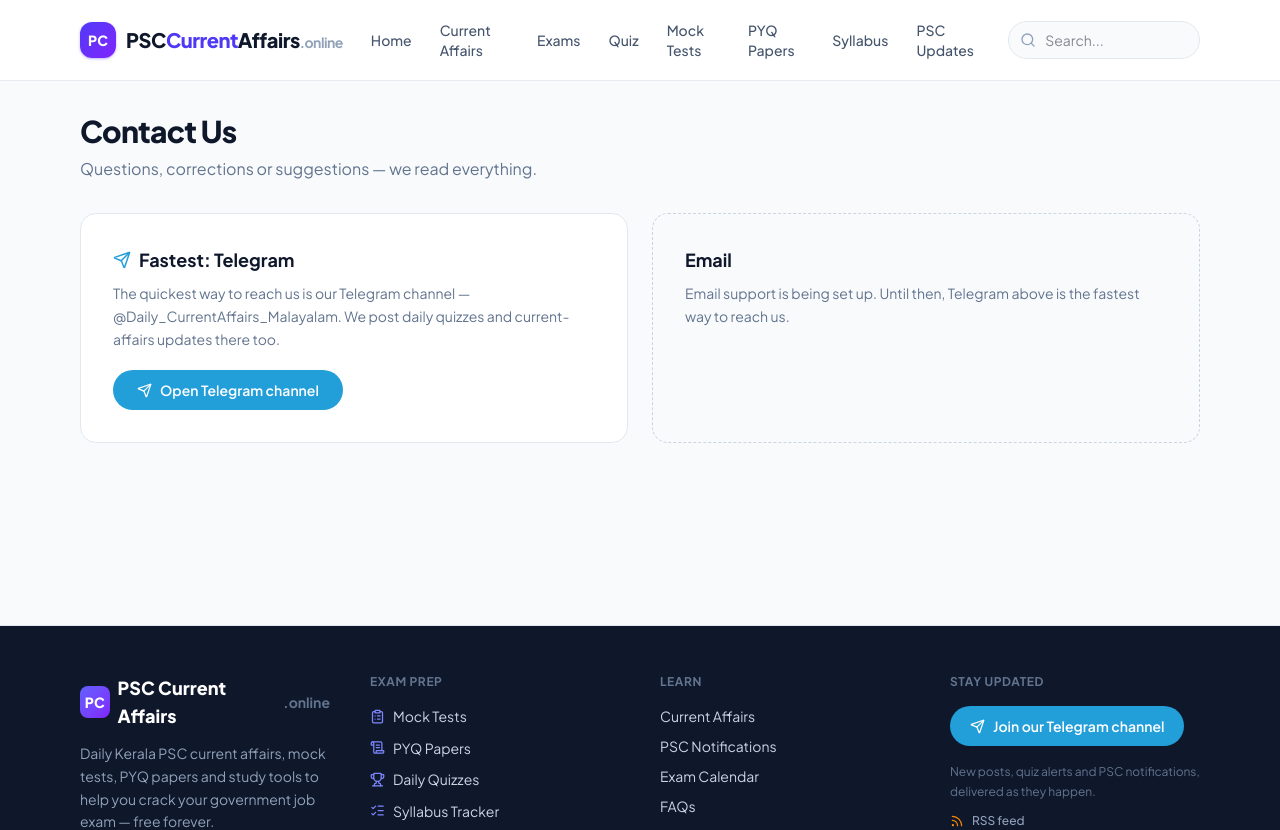
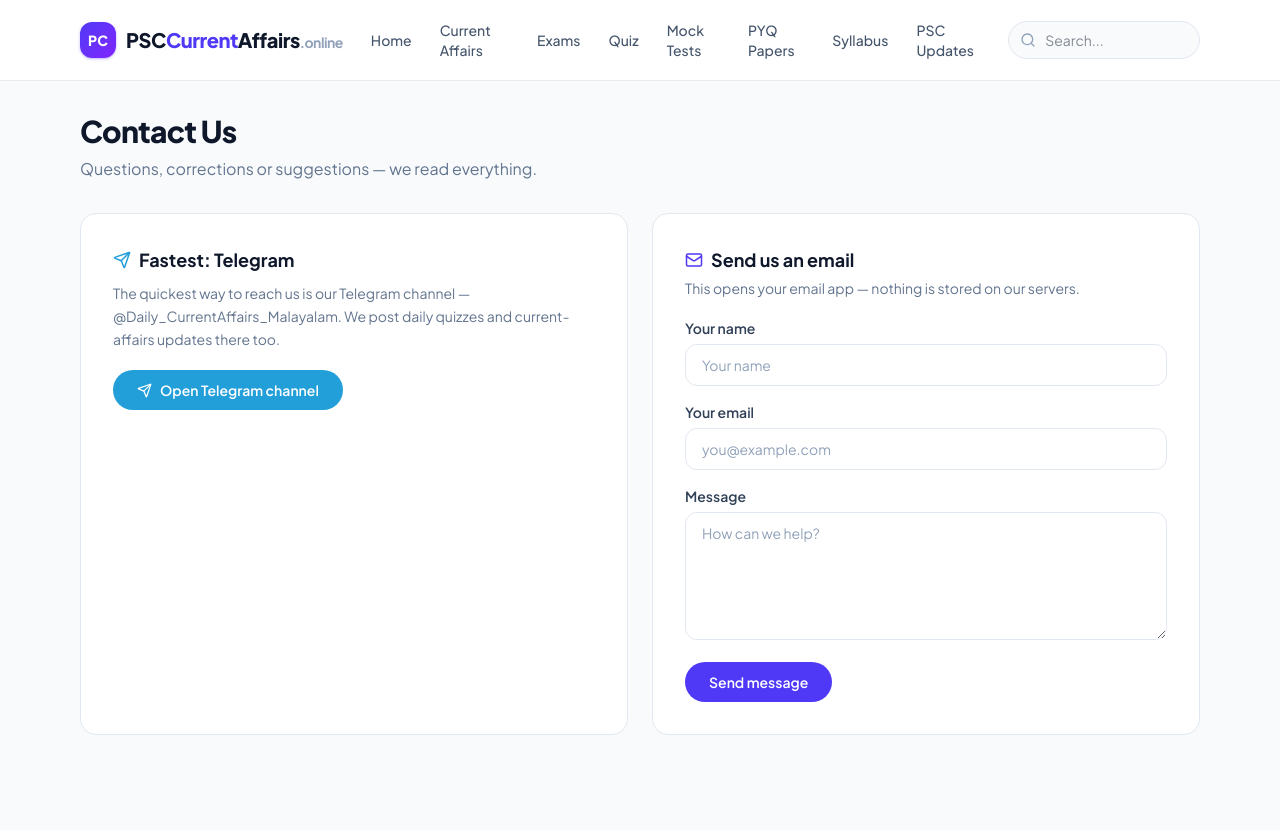
Before and after one commit to filestoreapp/currentaffairsweb, a Next.js app: page /contact in a window 1280 px wide. Shown: the top 830 px of the page. Built offline with nearby package versions, Linux system fonts and the light colour scheme; no server answers; the database is empty.

Commit message:
Contact page: set inbox to contact@psccurrentaffairs.online

```diff
--- a/src/app/(site)/contact/page.tsx
+++ b/src/app/(site)/contact/page.tsx
@@ -9,7 +9,7 @@
 };
 
 // TODO: set the inbox address that contact-form messages should go to.
-const CONTACT_EMAIL = "";
+const CONTACT_EMAIL = "contact@psccurrentaffairs.online";
 
 export default function ContactPage() {
   const telegramUrl =
```
